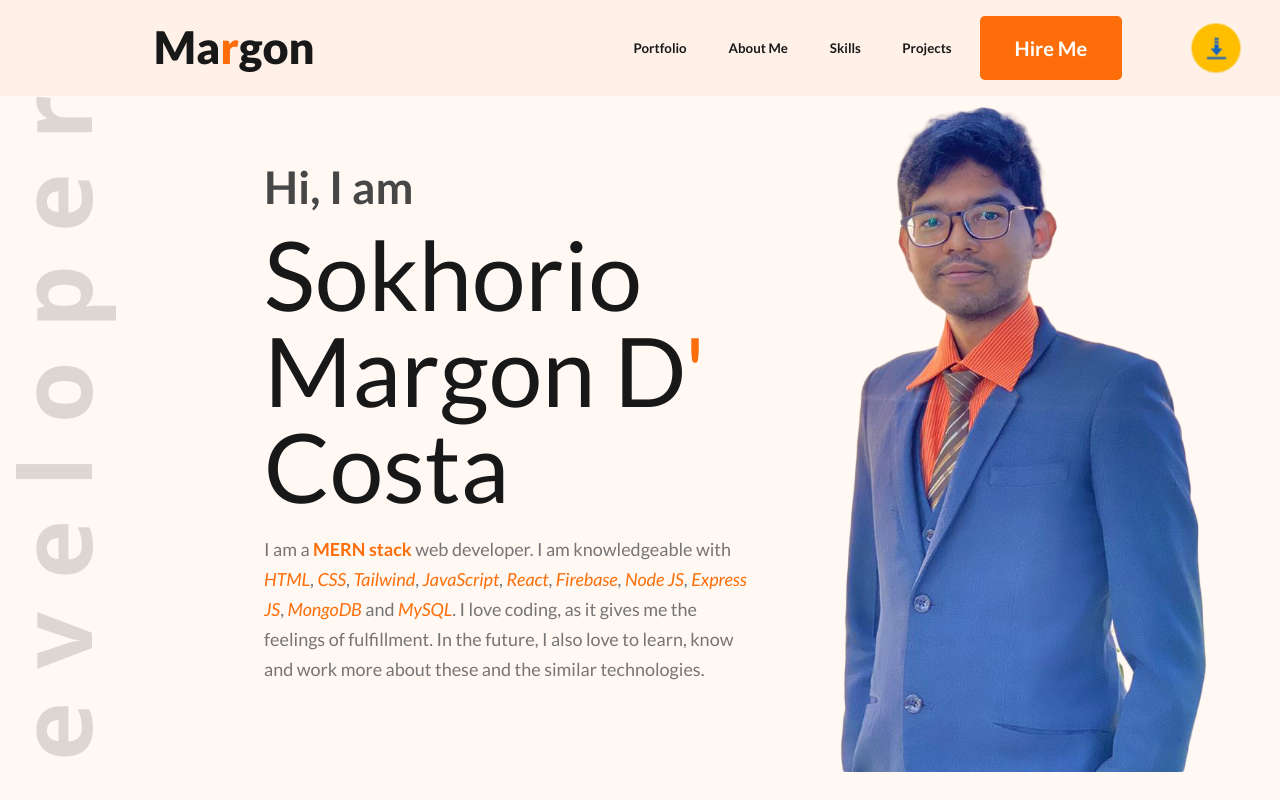
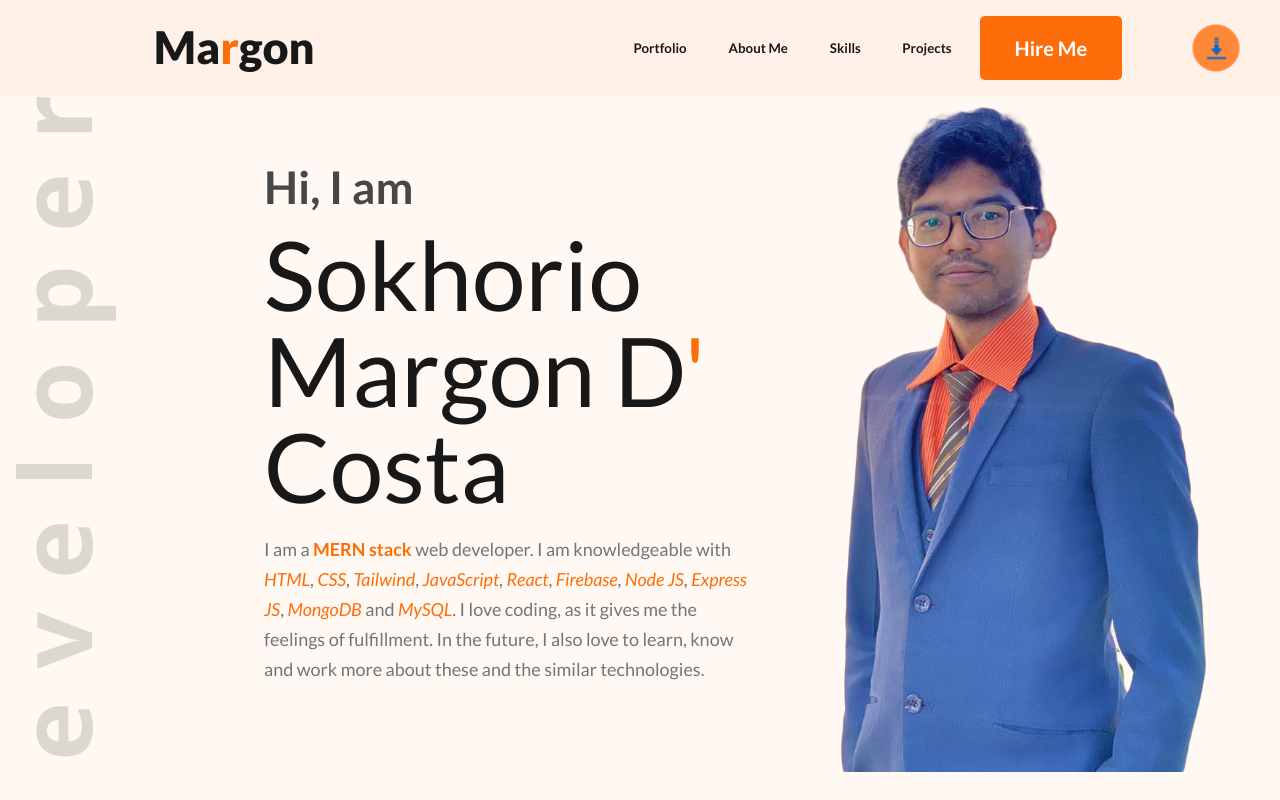
Before and after one commit to Marg0n/Portfolio, a React (Vite) app: page / in a window 1280 px wide. Shown: the top 800 px of the page. Built offline with nearby package versions, Linux system fonts and the light colour scheme.

Commit message:
Update: download button and scrolling button UI update

```diff
--- a/src/App.jsx
+++ b/src/App.jsx
@@ -132,7 +132,7 @@ function App() {
         {/* Download */}
         <button
           onClick={downloadPdf}
-          className="btn btn-circle btn-warning absolute right-10 animate-pulse hover:animate-none"
+          className="btn btn-circle bg-[#fd6e0a] bg-opacity-80 absolute right-10 animate-pulse hover:border-4 hover:border-x-[#fd6e0a] hover:border-y-[cornflowerblue] hover:animate-none"
         >
           <FcDownload size={25} />
         </button>
@@ -154,7 +154,7 @@ function App() {
         <div
         id='scroll-nav'
         className="lg:visible xl:visible invisible dropdown dropdown-sliding dropdown-top dropdown-end absolute right-10 top-[90vh] animate-bounce hover:animate-none">
-          <div tabIndex={0} role="button" className="btn btn-ghost btn-circle btn-[primary-color]">
+          <div tabIndex={0} role="button" className="btn btn-ghost btn-circle hover:border-4 hover:border-y-[#fd6e0a] hover:border-x-[cornflowerblue] ">
             {/* <HiMenuAlt1 size={25} className="primary-color" /> */}
             <img src={tap} alt={tap} className="w-10 h-10 rounded-full" />
           </div>
```
